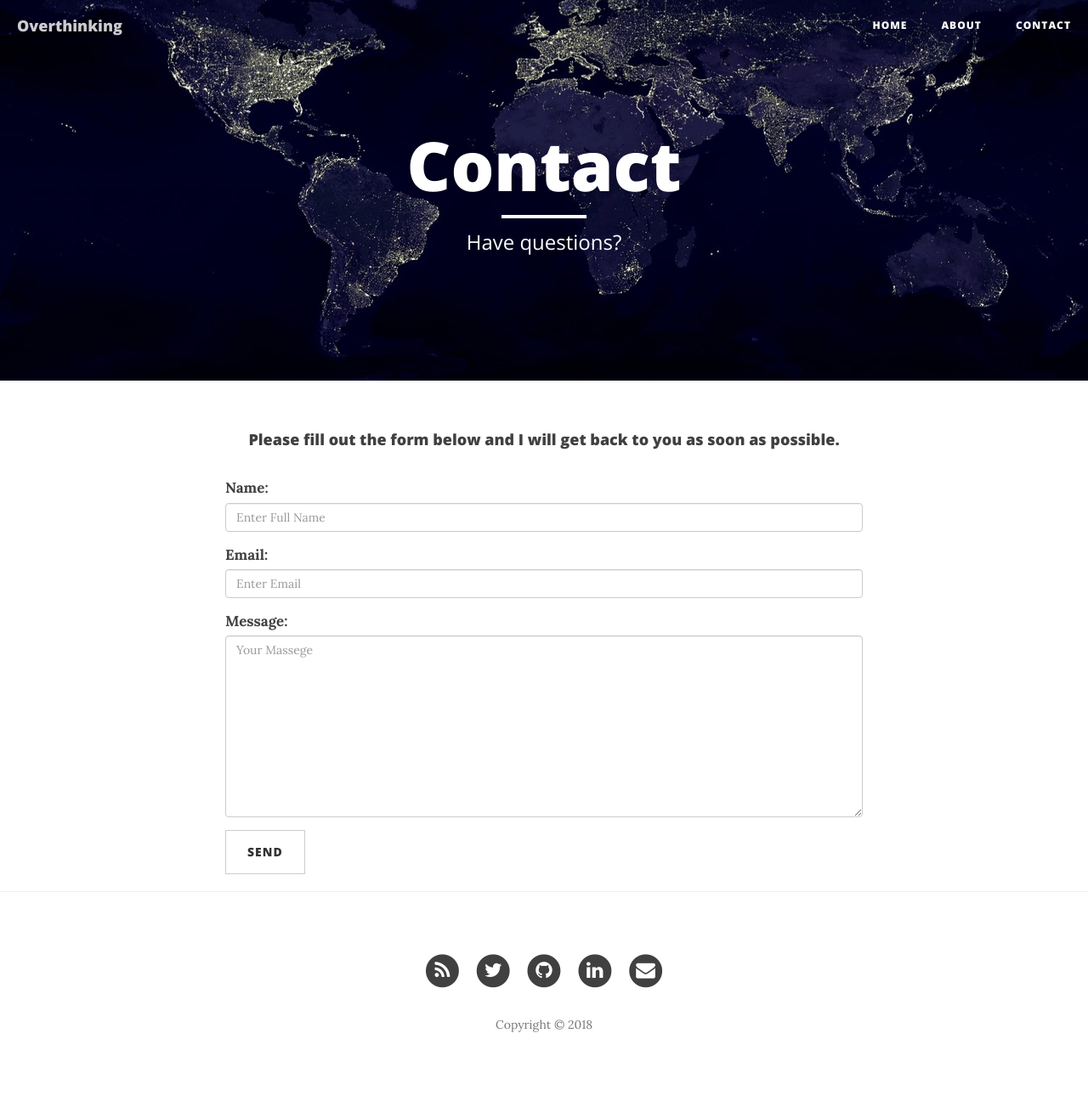
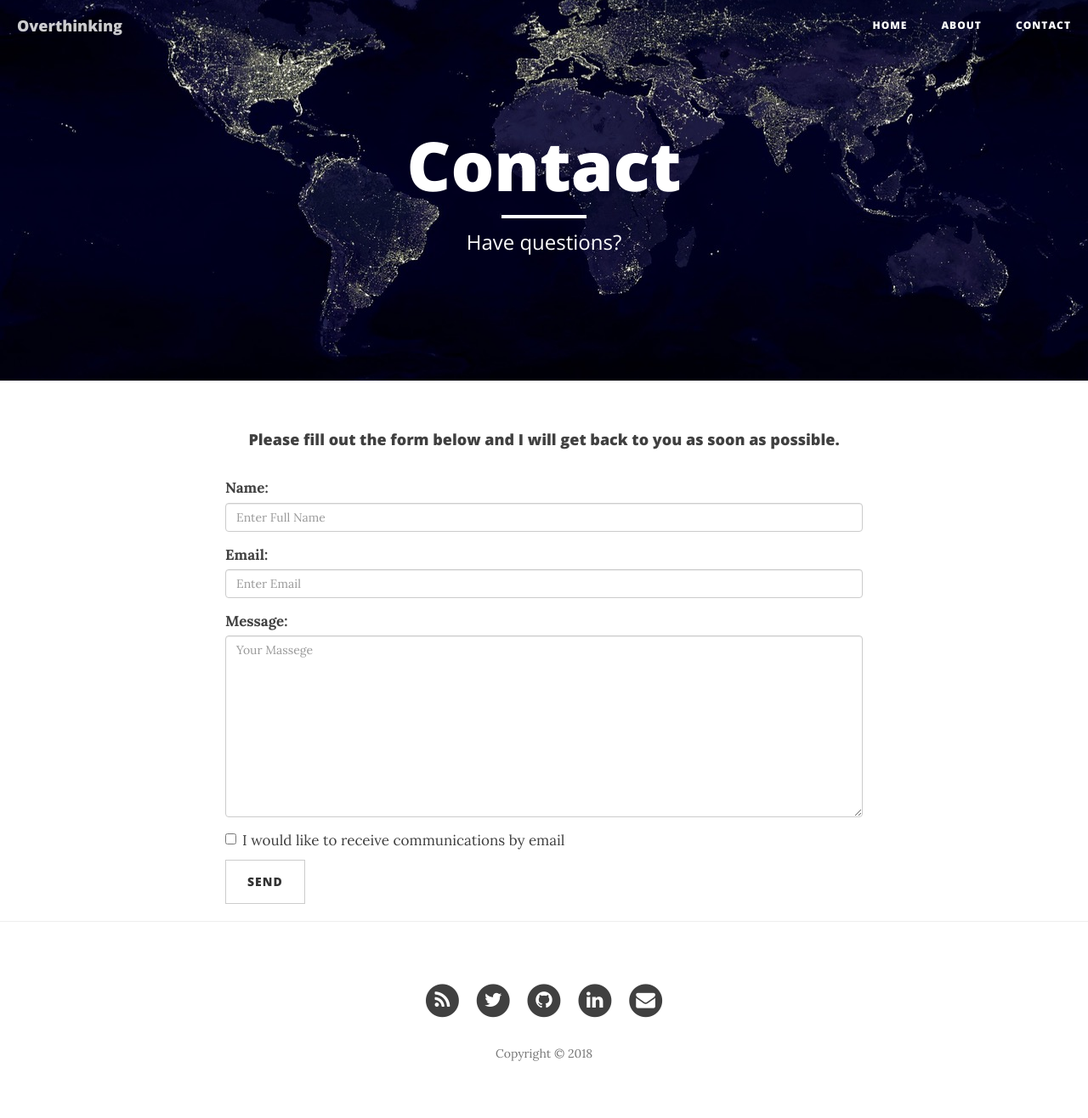
Before and after one commit to verybigdata/verybigdata.github.io, a Jekyll site: the page built from contact.html, in a window 1280 px wide. Shown: the whole page at 85% size. Built offline with Jekyll 4.4.1, drawn with Linux system fonts in a browser that asks for light colours; nearby versions of some CDN libraries; comment, search, counter and statistics services are not loaded; before the commit the page ends 1282 px from its top, so only the background shows below that.

Commit message:
Consent check box

```diff
--- a/contact.html
+++ b/contact.html
@@ -24,5 +24,8 @@ image: "img/connect.jpeg"
     </div>
     <input type="hidden" name="_next" value="{{ site.baseurl }}{% link index.html %}" />
     <input type="text" name="_gotcha" style="display:none" />
+    <div class="checkbox">
+    <label><input type="checkbox"> I would like to receive communications by email</label>
+    </div>
     <button type="submit" class="btn btn-default ">Send</button>
   </form>
```
